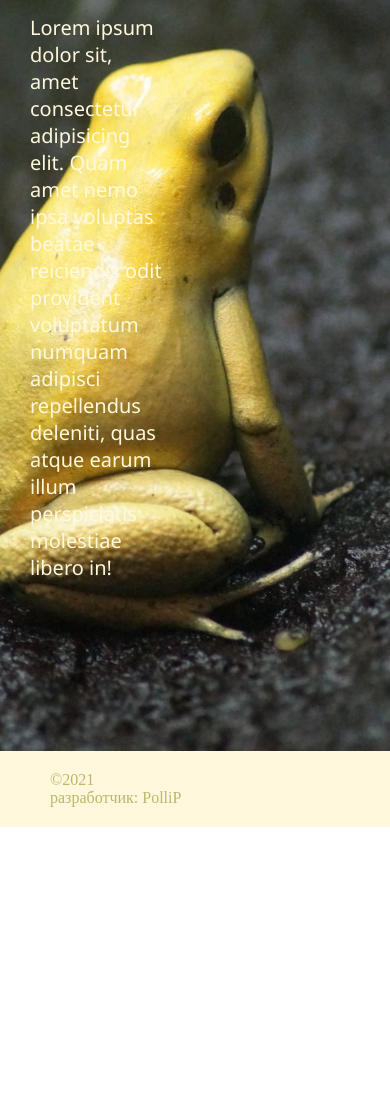
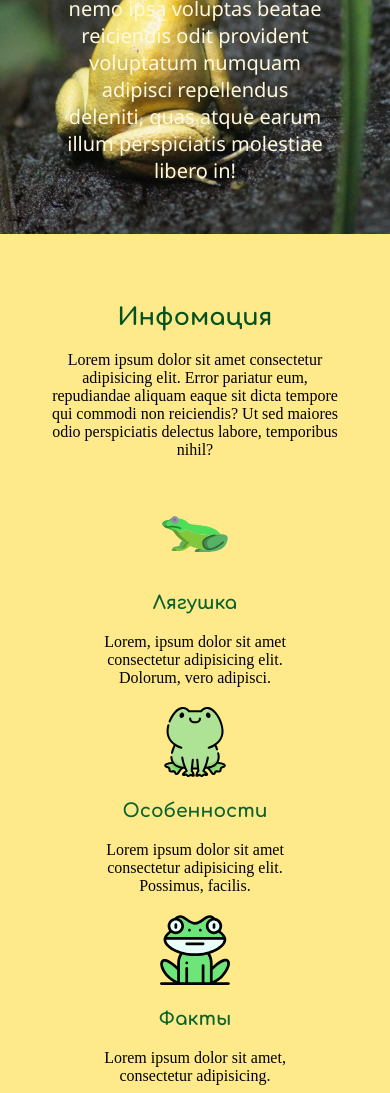
Before and after one commit to PolliPP/YelloyFrog, a plain HTML site: page index.html in a window 390 px wide. Shown: the part 316-1409 px from the top of the page. Before the commit the page ends 1143 px from the top, so only its background shows below. Drawn offline with Linux system fonts and the light colour scheme.

Commit message:
Add files via upload

```diff
--- a/index.html
+++ b/index.html
@@ -24,14 +24,38 @@
         <button>Связаться с нами</button>
     </header>
     <main>
-        <section>
+        <section class="hero">
             <h1>Yelloy frog</h1>
             <p>Lorem ipsum dolor sit, amet consectetur adipisicing elit. Quam amet nemo ipsa voluptas beatae reiciendis odit provident voluptatum numquam adipisci repellendus deleniti, quas atque earum illum perspiciatis molestiae libero in!</p>
         </section>
+        <section class="service">
+            <h2>Инфомация</h2>
+            <p>Lorem ipsum dolor sit amet consectetur adipisicing elit. Error pariatur eum, repudiandae aliquam eaque sit dicta tempore qui commodi non reiciendis? Ut sed maiores odio perspiciatis delectus labore, temporibus nihil?</p>
+            <div class="wrapper">
+                <div class="card">
+                    <img src="frog1.svg" alt="">
+                    <h3>Лягушка</h3>
+                    <p>Lorem, ipsum dolor sit amet consectetur adipisicing elit. Dolorum, vero adipisci.</p>
+                </div>
+                <div class="card">
+                    <img src="frog2.svg" alt="">
+                    <h3>Особенности</h3>
+                    <p>Lorem ipsum dolor sit amet consectetur adipisicing elit. Possimus, facilis.</p>
+                </div>
+                <div class="card">
+                    <img src="frog5.svg" alt="">
+                    <h3>Факты</h3>
+                    <p>Lorem ipsum dolor sit amet, consectetur adipisicing.</p>
+                </div>
+            </div>
+        </section>
+
+
+
     </main>
     <footer>
         <p>&copy;2021</p>
-        <p>разработчик: PolliP</p>
+        <p>разработчик: PolliPP</p>
     </footer>
 </body>
 
--- a/style.css
+++ b/style.css
@@ -34,7 +34,7 @@ nav a {
     text-decoration: none;
 }
 
-section {
+.hero {
     padding: 170px 30px;
     background-image: url(frog.jpg);
     background-size: cover;
@@ -47,7 +47,7 @@ h1 {
     font-family: 'Comfortaa', cursive;
 }
 
-section p {
+.hero p {
     color: cornsilk;
     max-width: 40%;
     margin-top: 30px;
@@ -60,3 +60,77 @@ footer {
     color: darkkhaki;
     padding: 20px 50px;
 }
+
+.card img {
+    width: 70px;
+}
+
+.wrapper {
+    display: flex;
+    justify-content: space-between;
+    padding: 30px 0;
+}
+
+.card {
+    width: 20%;
+}
+
+h2 {
+    color: rgb(4, 83, 31);
+    font-family: 'Comfortaa', cursive;
+    padding: 20px;
+}
+
+.card h3 {
+    color: rgb(12, 99, 45);
+    padding: 20px 0;
+    font-family: 'Comfortaa', cursive;
+}
+
+.service {
+    padding: 50px;
+    background: rgb(255, 234, 139);
+    text-align: center;
+}
+
+@media(max-width: 700px) {
+    header {
+        flex-wrap: wrap;
+        justify-content: center;
+    }
+    nav {
+        margin-bottom: 20px;
+        text-align: center;
+    }
+    nav a {
+        margin: 0 10px;
+    }
+}
+
+@media(max-width: 600px) {
+    .wrapper {
+        flex-wrap: wrap;
+    }
+    .card {
+        width: 80%;
+        margin: 10px auto;
+    }
+    .hero p {
+        max-width: 80%;
+        margin: auto;
+        text-align: center;
+    }
+    h1 {
+        text-align: center;
+        margin-bottom: 20px;
+    }
+    .hero {
+        padding: 50px 30px;
+    }
+    button {
+        margin-left: 0;
+    }
+    footer {
+        text-align: center;
+    }
+}
```
Also changed, not shown: frog1.svg (added), frog2.svg (added), frog3.svg (added), frog5.svg (added).
